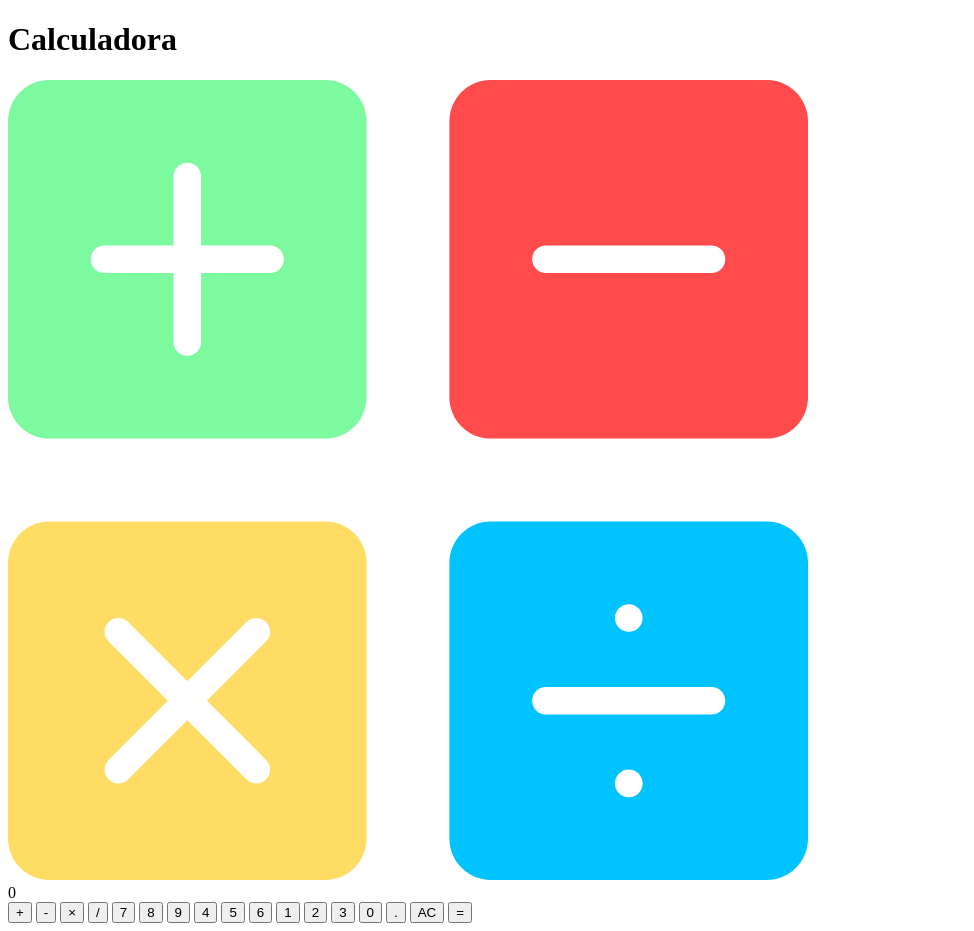
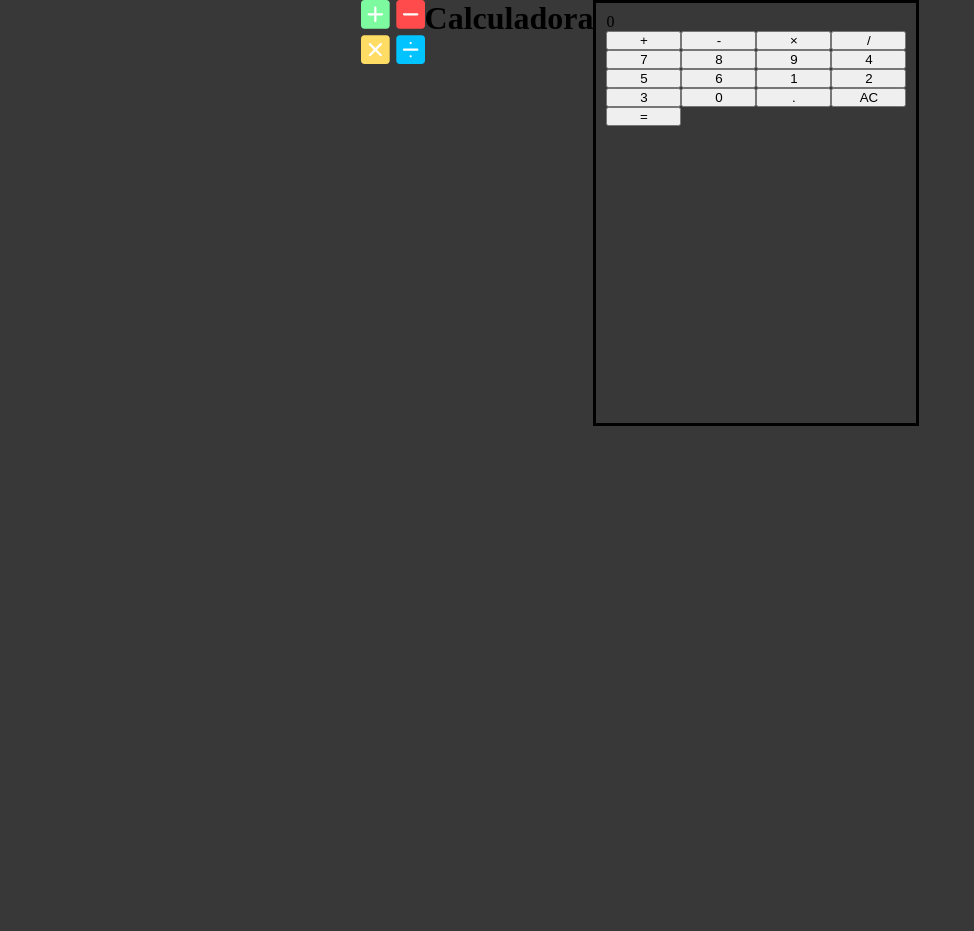
Before and after one commit to gustavobryan/calculadora, a plain HTML site: page Assets/HTML/index.html in a window 1280 px wide. Shown: the whole page, without its empty margins (0-974 px from the left). After the commit the page ends 800 px from the top, so only its background shows below. Drawn offline with Linux system fonts and the light colour scheme.

Commit message:
:wrench: chore Mudança na pasta src

```diff
--- a/Assets/CSS/style.css
+++ b/Assets/CSS/style.css
@@ -0,0 +1,42 @@
+*,
+*::before,
+*::after {
+    padding: 0;
+    margin: 0;
+    box-sizing: inherit;
+}
+
+/*     mobile first     */
+body {
+    display: flex;
+    height: 100vh;
+    justify-content: center;
+    background-color: rgb(56, 56, 56);
+
+}
+
+header {
+    display: flex;
+    text-align: center;
+}
+
+header img {
+    width: 8vh;
+    height: 8vh;
+}
+
+.calculator {
+    display: block;
+    width: 300px;
+    height: 400px;
+    border: 3px solid black;
+    align-items: center;
+    padding: 10px;
+}
+
+.calculator_keys {
+    display: grid;
+    grid-template-columns: repeat(4, 1fr);
+    position: relative;
+    text-align: center;
+}
--- a/Assets/HTML/index.html
+++ b/Assets/HTML/index.html
@@ -6,14 +6,15 @@
     <meta http-equiv="X-UA-Compatible" content="IE=edge">
     <meta name="viewport" content="width=device-width, initial-scale=1.0">
     <link rel="stylesheet" href="/Assets/CSS/style.css">
-    <link rel="icon" href="/Assets/Src/calculator.svg">
+    <link rel="icon" href="/Assets/Img/calculator.svg">
     <title>Calculadora</title>
 </head>
 
 <body>
     <header>
+        <img src="/Assets/Img/calculator-color.svg" alt="Imagem calculadora">
         <h1>Calculadora</h1>
-        <img src="/Assets/Src/calculator-color.svg" alt="Imagem calculadora">
+
     </header>
     <main>
         <section class="calculator">
```
Also changed, not shown: Assets/Img/calculator-color.svg (renamed from Assets/Src/calculator-color.svg), Assets/Img/calculator.svg (renamed from Assets/Src/calculator.svg).
